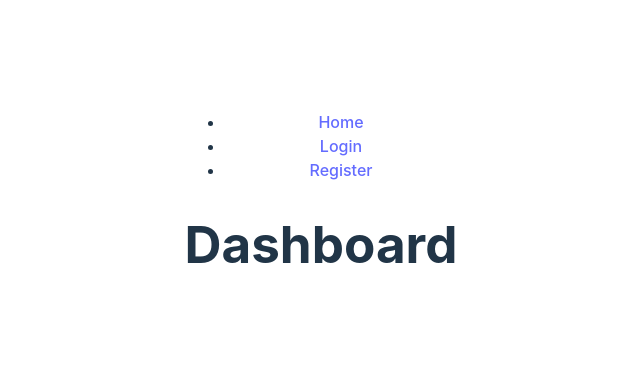
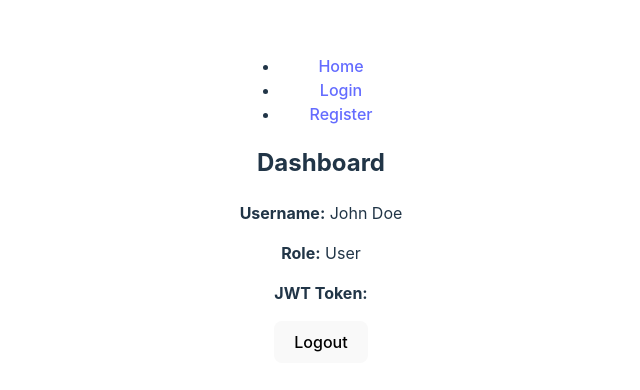
Before and after one commit to Manojnaduvinkeri/frontend, a React (Vite) app: page /#/dashboard in a window 1280 px wide. Shown: the part 200-590 px from the top of the page, without its empty margins (319-959 px from the left). Built offline with nearby package versions, Linux system fonts and the light colour scheme.

Commit message:
Update dashboard.jsx

```diff
--- a/src/pages/dashboard.jsx
+++ b/src/pages/dashboard.jsx
@@ -1,13 +1,32 @@
-// src/pages/dashboard.jsx
-import React from 'react';
+import React, { useEffect, useState } from "react";
+import { useNavigate } from "react-router-dom";
 
-const Dashboard = () => {
-    return (
-        <div>
-            <h1>Dashboard</h1>
-            {/* Your dashboard content */}
-        </div>
-    );
-};
+export default function Dashboard() {
+  const [username, setUsername] = useState("");
+  const [role, setRole] = useState("");
+  const [token, setToken] = useState(localStorage.getItem("accessToken"));
+  const navigate = useNavigate();
 
-export default Dashboard; // Ensure this line is present
+  useEffect(() => {
+    // Here you would typically make an API call to fetch user data
+    // Using placeholder data for demonstration
+    setUsername("John Doe");
+    setRole("User");
+  }, []);
+
+  const handleLogout = () => {
+    localStorage.removeItem("accessToken");
+    localStorage.removeItem("refreshToken");
+    navigate("/login");
+  };
+
+  return (
+    <div>
+      <h2>Dashboard</h2>
+      <p><strong>Username:</strong> {username}</p>
+      <p><strong>Role:</strong> {role}</p>
+      <p><strong>JWT Token:</strong> {token}</p>
+      <button onClick={handleLogout}>Logout</button>
+    </div>
+  );
+}
```
